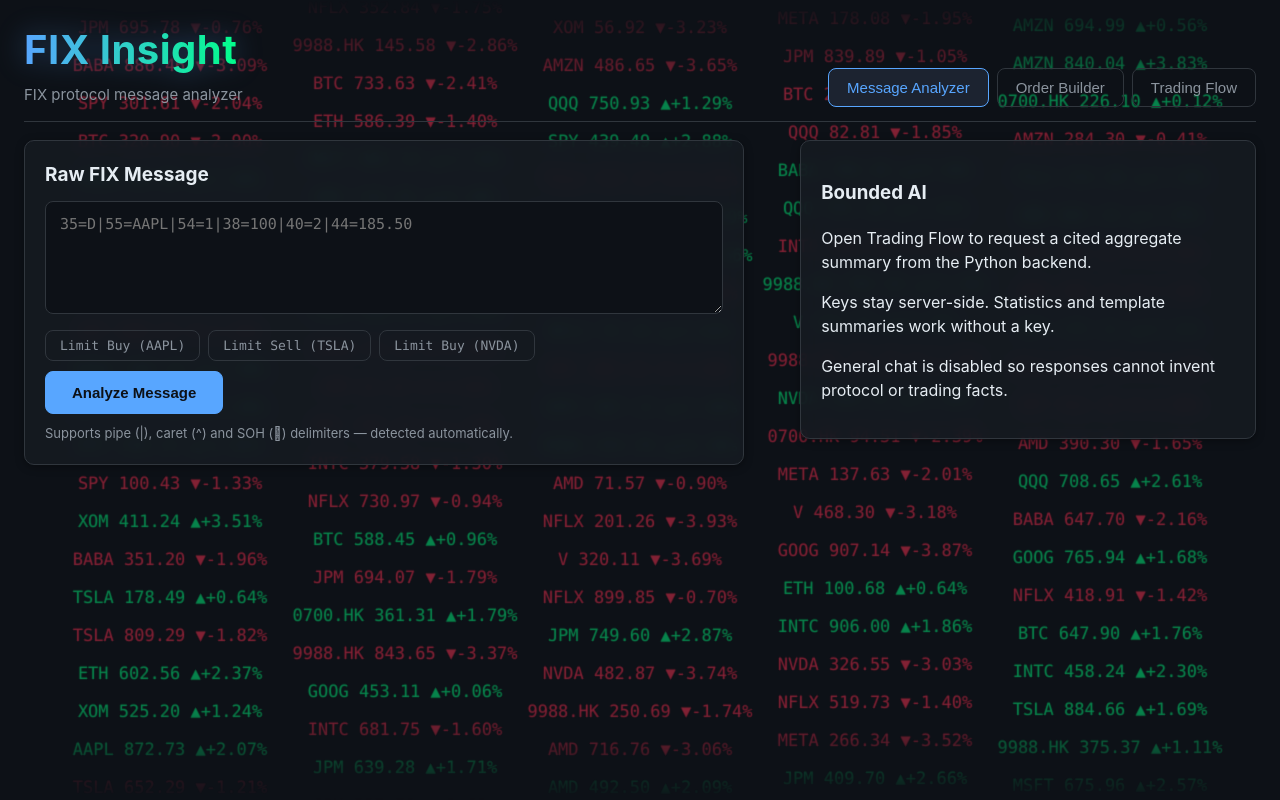
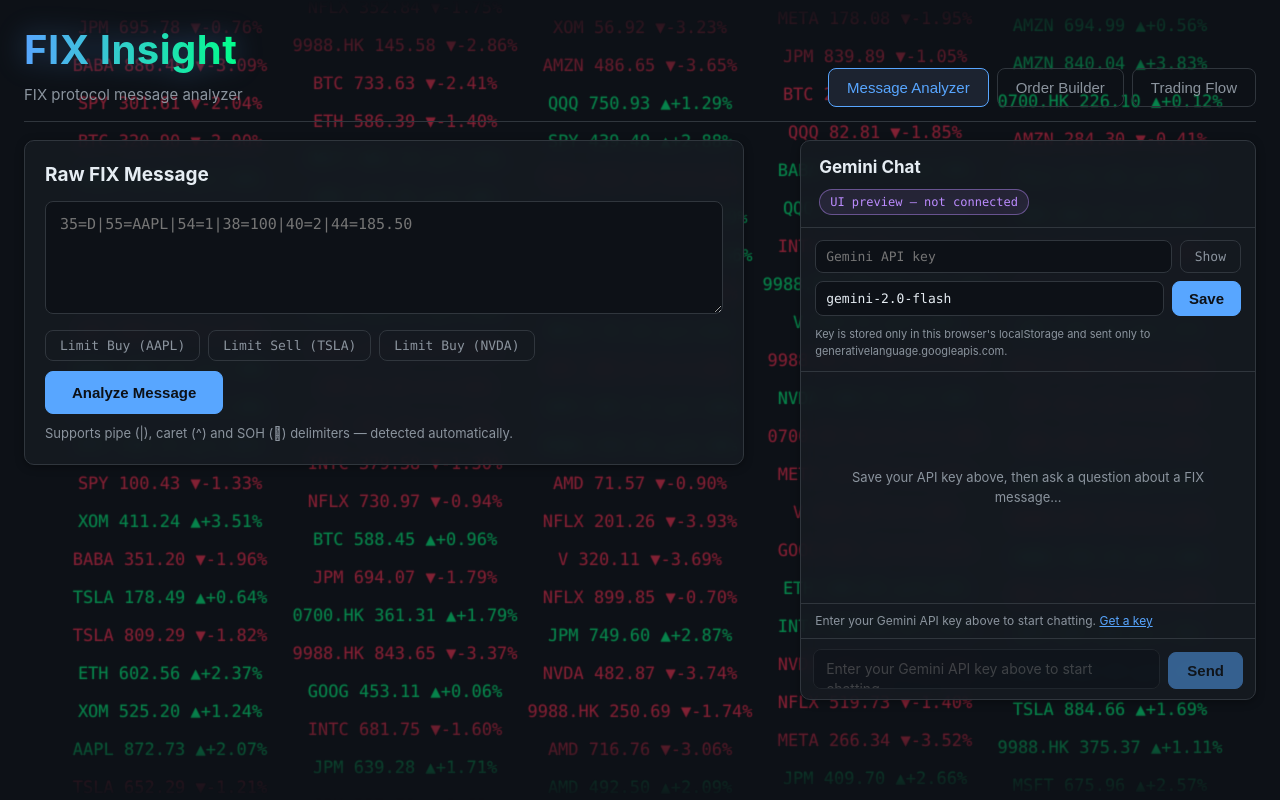
Before and after one commit to jyl123123123123/Deterministic-FIX-explainer-with-bounded-AI-assistance, a React (Vite) app in the folder frontend/: page / in a window 1280 px wide. Built offline with nearby package versions, Linux system fonts and the light colour scheme.

Commit message:
Restore BYOK Gemini chat panel; allow cloudflare tunnel hosts in dev server

```diff
--- a/frontend/src/ChatPanel.tsx
+++ b/frontend/src/ChatPanel.tsx
@@ -1,4 +1,292 @@
-/** Model calls go through the bounded backend; no browser-stored credentials. */
+import { useEffect, useRef, useState } from 'react';
+
+interface ChatMessage {
+  id: number;
+  role: 'user' | 'ai' | 'error';
+  text: string;
+}
+
+const KEY_STORAGE = 'gemini_api_key';
+const MODEL_STORAGE = 'gemini_model';
+const DEFAULT_MODEL = 'gemini-2.0-flash';
+const API_HOST = 'https://generativelanguage.googleapis.com';
+
+const SYSTEM_INSTRUCTION =
+  'You are a helpful assistant embedded in FIX Insight, a FIX protocol message analyzer. Answer concisely.';
+
+interface GeminiPart {
+  text?: string;
+}
+
+interface GeminiResponse {
+  candidates?: Array<{ content?: { parts?: GeminiPart[] } }>;
+}
+
+async function callGemini(
+  apiKey: string,
+  model: string,
+  history: ChatMessage[],
+): Promise<string> {
+  // Conversation history for the API: user/model roles only, and consecutive
+  // same-role messages are merged (Gemini multi-turn expects alternation).
+  const contents: Array<{ role: 'user' | 'model'; parts: [{ text: string }] }> = [];
+  for (const m of history) {
+    if (m.role === 'error') continue;
+    const role = m.role === 'user' ? ('user' as const) : ('model' as const);
+    const last = contents[contents.length - 1];
+    if (last && last.role === role) {
+      last.parts[0].text += `\n${m.text}`;
+    } else {
+      contents.push({ role, parts: [{ text: m.text }] });
+    }
+  }
+
+  let resp: Response;
+  try {
+    resp = await fetch(
+      `${API_HOST}/v1beta/models/${encodeURIComponent(model)}:generateContent`,
+      {
+        method: 'POST',
+        headers: {
+          'Content-Type': 'application/json',
+          'x-goog-api-key': apiKey,
+        },
+        body: JSON.stringify({
+          systemInstruction: { parts: [{ text: SYSTEM_INSTRUCTION }] },
+          contents,
+        }),
+      },
+    );
+  } catch {
+    throw new Error('Network error: could not reach the Gemini API.');
+  }
+
+  if (!resp.ok) {
+    if (resp.status === 401 || resp.status === 403) {
+      throw new Error('Invalid API key (HTTP 401/403). Check your key and try again.');
+    }
+    if (resp.status === 404) {
+      throw new Error(`Model not found (HTTP 404). Check the model name "${model}".`);
+    }
+    if (resp.status === 429) {
+      throw new Error('Quota exceeded (HTTP 429). Check your Gemini plan and rate limits.');
+    }
+    throw new Error(`Gemini request failed (HTTP ${resp.status}).`);
+  }
+
+  const data = (await resp.json()) as GeminiResponse;
+  const text = (data.candidates?.[0]?.content?.parts ?? [])
+    .map((p) => p.text ?? '')
+    .join('')
+    .trim();
+  return text || '(empty response from Gemini)';
+}
+
 export default function ChatPanel() {
- return <aside className="card"><h3>Bounded AI</h3><p>Open Trading Flow to request a cited aggregate summary from the Python backend.</p><p>Keys stay server-side. Statistics and template summaries work without a key.</p><p>General chat is disabled so responses cannot invent protocol or trading facts.</p></aside>;
+  const [apiKey, setApiKey] = useState(() => localStorage.getItem(KEY_STORAGE) ?? '');
+  const [model, setModel] = useState(
+    () => localStorage.getItem(MODEL_STORAGE) ?? DEFAULT_MODEL,
+  );
+  const [keyDraft, setKeyDraft] = useState(apiKey);
+  const [modelDraft, setModelDraft] = useState(model);
+  const [showKey, setShowKey] = useState(false);
+  const [settingsOpen, setSettingsOpen] = useState(!apiKey);
+  const [messages, setMessages] = useState<ChatMessage[]>([]);
+  const [draft, setDraft] = useState('');
+  const [typing, setTyping] = useState(false);
+  const listRef = useRef<HTMLDivElement>(null);
+  const nextId = useRef(1);
+  const alive = useRef(true);
+
+  // Keep the message list pinned to the bottom as content arrives.
+  useEffect(() => {
+    const el = listRef.current;
+    if (el) el.scrollTop = el.scrollHeight;
+  }, [messages, typing]);
+
+  useEffect(
+    () => () => {
+      alive.current = false;
+    },
+    [],
+  );
+
+  const saveSettings = () => {
+    const key = keyDraft.trim();
+    const mdl = modelDraft.trim() || DEFAULT_MODEL;
+    if (!key) return;
+    localStorage.setItem(KEY_STORAGE, key);
+    localStorage.setItem(MODEL_STORAGE, mdl);
+    setApiKey(key);
+    setModel(mdl);
+    setSettingsOpen(false);
+  };
+
+  const clearSettings = () => {
+    localStorage.removeItem(KEY_STORAGE);
+    localStorage.removeItem(MODEL_STORAGE);
+    setApiKey('');
+    setModel(DEFAULT_MODEL);
+    setKeyDraft('');
+    setModelDraft(DEFAULT_MODEL);
+    setSettingsOpen(true);
+  };
+
+  const openSettings = () => {
+    setKeyDraft(apiKey);
+    setModelDraft(model);
+    setSettingsOpen(true);
+  };
+
+  const send = async () => {
+    const text = draft.trim();
+    if (!text || !apiKey || typing) return;
+    const userMsg: ChatMessage = { id: nextId.current++, role: 'user', text };
+    const history = [...messages, userMsg];
+    setMessages(history);
+    setDraft('');
+    setTyping(true);
+    try {
+      const reply = await callGemini(apiKey, model, history);
+      if (!alive.current) return;
+      setMessages((m) => [...m, { id: nextId.current++, role: 'ai', text: reply }]);
+    } catch (e) {
+      if (!alive.current) return;
+      setMessages((m) => [
+        ...m,
+        {
+          id: nextId.current++,
+          role: 'error',
+          text: e instanceof Error ? e.message : 'Gemini request failed.',
+        },
+      ]);
+    } finally {
+      if (alive.current) setTyping(false);
+    }
+  };
+
+  return (
+    <section className="card chat-card">
+      <div className="chat-header">
+        <h2>Gemini Chat</h2>
+        {apiKey ? (
+          <span className="chat-badge chat-badge-connected">Connected (your key)</span>
+        ) : (
+          <span className="chat-badge">UI preview — not connected</span>
+        )}
+      </div>
+
+      {settingsOpen ? (
+        <div className="chat-settings">
+          <div className="chat-settings-row">
+            <input
+              type={showKey ? 'text' : 'password'}
+              className="chat-settings-input mono"
+              value={keyDraft}
+              onChange={(e) => setKeyDraft(e.target.value)}
+              placeholder="Gemini API key"
+              autoComplete="off"
+              spellCheck={false}
+            />
+            <button
+              className="btn btn-secondary icon-btn"
+              onClick={() => setShowKey((s) => !s)}
+              title={showKey ? 'Hide key' : 'Show key'}
+            >
+              {showKey ? 'Hide' : 'Show'}
+            </button>
+          </div>
+          <div className="chat-settings-row">
+            <input
+              className="chat-settings-input mono"
+              value={modelDraft}
+              onChange={(e) => setModelDraft(e.target.value)}
+              placeholder={DEFAULT_MODEL}
+              spellCheck={false}
+            />
+            <button
+              className="btn btn-primary chat-settings-save"
+              onClick={saveSettings}
+              disabled={!keyDraft.trim()}
+            >
+              Save
+            </button>
+          </div>
+          <p className="chat-settings-note">
+            Key is stored only in this browser's localStorage and sent only to
+            generativelanguage.googleapis.com.
+          </p>
+        </div>
+      ) : (
+        <div className="chat-status-row">
+          <span className="chat-status-text mono">Key saved · model: {model}</span>
+          <button className="btn btn-secondary icon-btn" onClick={openSettings}>
+            Edit
+          </button>
+          <button className="btn btn-secondary icon-btn" onClick={clearSettings}>
+            Clear
+          </button>
+        </div>
+      )}
+
+      <div className="chat-messages" ref={listRef}>
+        {messages.length === 0 && !typing && (
+          <p className="chat-empty">
+            {apiKey
+              ? 'Ask a question about a FIX message…'
+              : 'Save your API key above, then ask a question about a FIX message…'}
+          </p>
+        )}
+        {messages.map((m) => (
+          <div key={m.id} className={`chat-bubble ${m.role}`}>
+            {m.text}
+          </div>
+        ))}
+        {typing && (
+          <div className="chat-bubble ai typing" aria-label="typing">
+            <span className="typing-dot" />
+            <span className="typing-dot" />
+            <span className="typing-dot" />
+          </div>
+        )}
+      </div>
+
+      {!apiKey && (
+        <p className="chat-hint">
+          Enter your Gemini API key above to start chatting.{' '}
+          <a href="https://aistudio.google.com/api-keys" target="_blank" rel="noreferrer">
+            Get a key
+          </a>
+        </p>
+      )}
+
+      <div className="chat-input-row">
+        <textarea
+          className="chat-input"
+          rows={1}
+          value={draft}
+          disabled={!apiKey}
+          placeholder={
+            apiKey
+              ? 'Type a message… (Enter to send, Shift+Enter for newline)'
+              : 'Enter your Gemini API key above to start chatting'
+          }
+          onChange={(e) => setDraft(e.target.value)}
+          onKeyDown={(e) => {
+            if (e.key === 'Enter' && !e.shiftKey) {
+              e.preventDefault();
+              void send();
+            }
+          }}
+        />
+        <button
+          className="btn btn-primary chat-send"
+          onClick={() => void send()}
+          disabled={!apiKey || typing || !draft.trim()}
+        >
+          Send
+        </button>
+      </div>
+    </section>
+  );
 }
--- a/frontend/vite.config.ts
+++ b/frontend/vite.config.ts
@@ -6,6 +6,7 @@ export default defineConfig(({ command, mode }) => ({
   // GitHub Pages project site path; dev server stays at / for convenience.
   base: command === 'build' ? '/Deterministic-FIX-explainer-with-bounded-AI-assistance/' : '/',
   server: {
+    allowedHosts: ['.trycloudflare.com'],
     proxy: {
       '/api': loadEnv(mode, '.', 'VITE_').VITE_API_TARGET || 'http://127.0.0.1:8000',
     },
```
